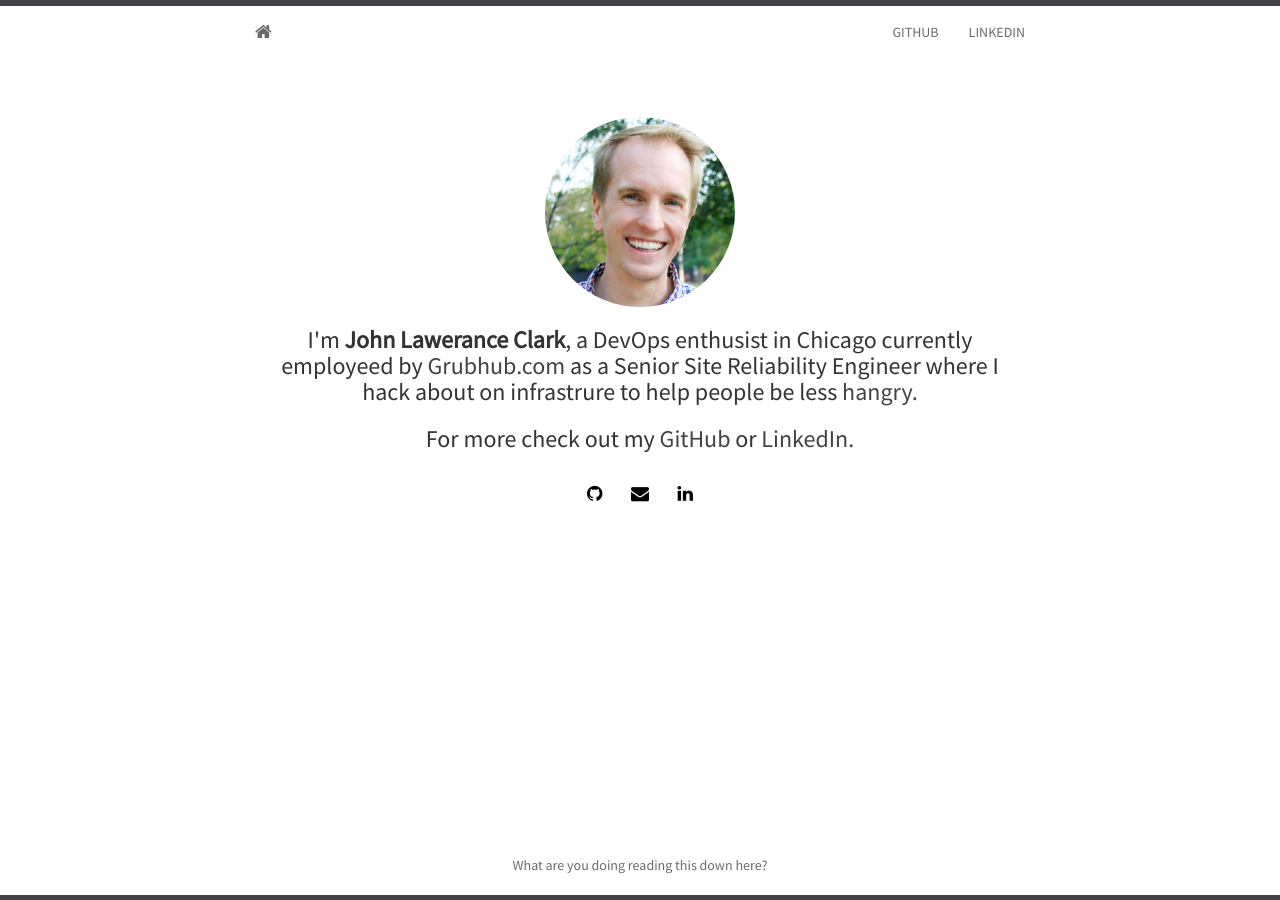
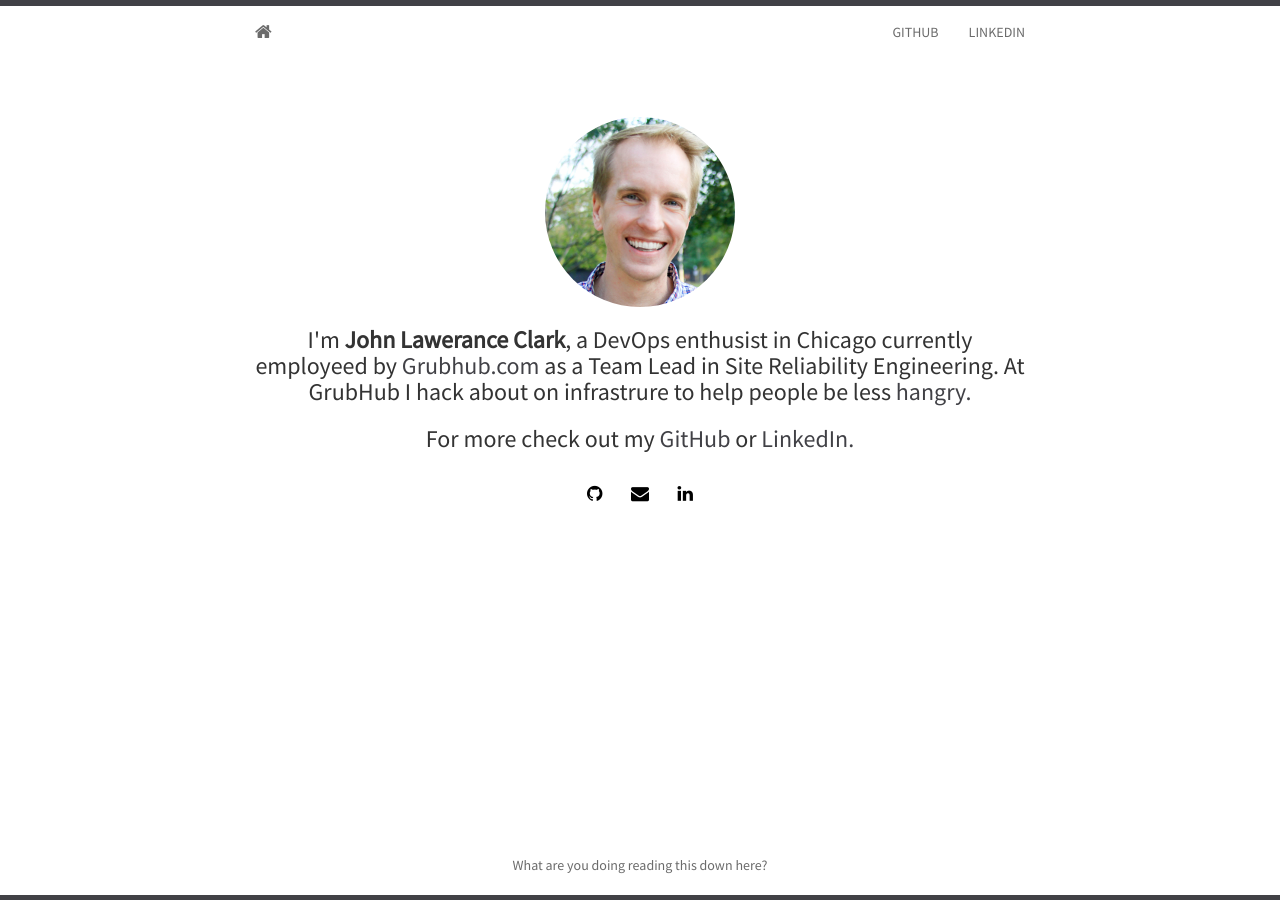
Before and after one commit to johnlawerance/johnlawerance.github.io, a Jekyll site: the page built from index.html, in a window 1280 px wide. Built offline with Jekyll 4.4.1, drawn with Linux system fonts in a browser that asks for light colours; nearby versions of some CDN libraries; Markdown is read by kramdown in place of the engine named in the settings; the list of posts is cut into pages by our own code.

Commit message:
Updating work position

```diff
--- a/index.html
+++ b/index.html
@@ -7,7 +7,7 @@
 	  <div class="avatar">
 		<img class="img-circle" src="{{ site.baseurl }}static/img/{{ site.avatar }}" alt="Responsive image">
 	  </div>
-    <h3> I'm <strong>John Lawerance Clark</strong>, a DevOps enthusist in Chicago currently employeed by <a href="https://grubhub.com">Grubhub.com</a> as a Senior Site Reliability Engineer where I hack about on infrastrure to help people be less <a href="http://www.urbandictionary.com/define.php?term=Hangry&utm_source=search-action">hangry.</a></h3>
+    <h3> I'm <strong>John Lawerance Clark</strong>, a DevOps enthusist in Chicago currently employeed by <a href="https://grubhub.com">Grubhub.com</a> as a Team Lead in Site Reliability Engineering. At GrubHub I hack about on infrastrure to help people be less <a href="http://www.urbandictionary.com/define.php?term=Hangry&utm_source=search-action">hangry.</a></h3>
     <h3>For more check out my <a href="https://github.com/johnlawerance">GitHub</a> or <a href="https://www.linkedin.com/in/johnlaweranceclark">LinkedIn.</a></h3>
 	  {% include social.html %}
 	</div>
```
